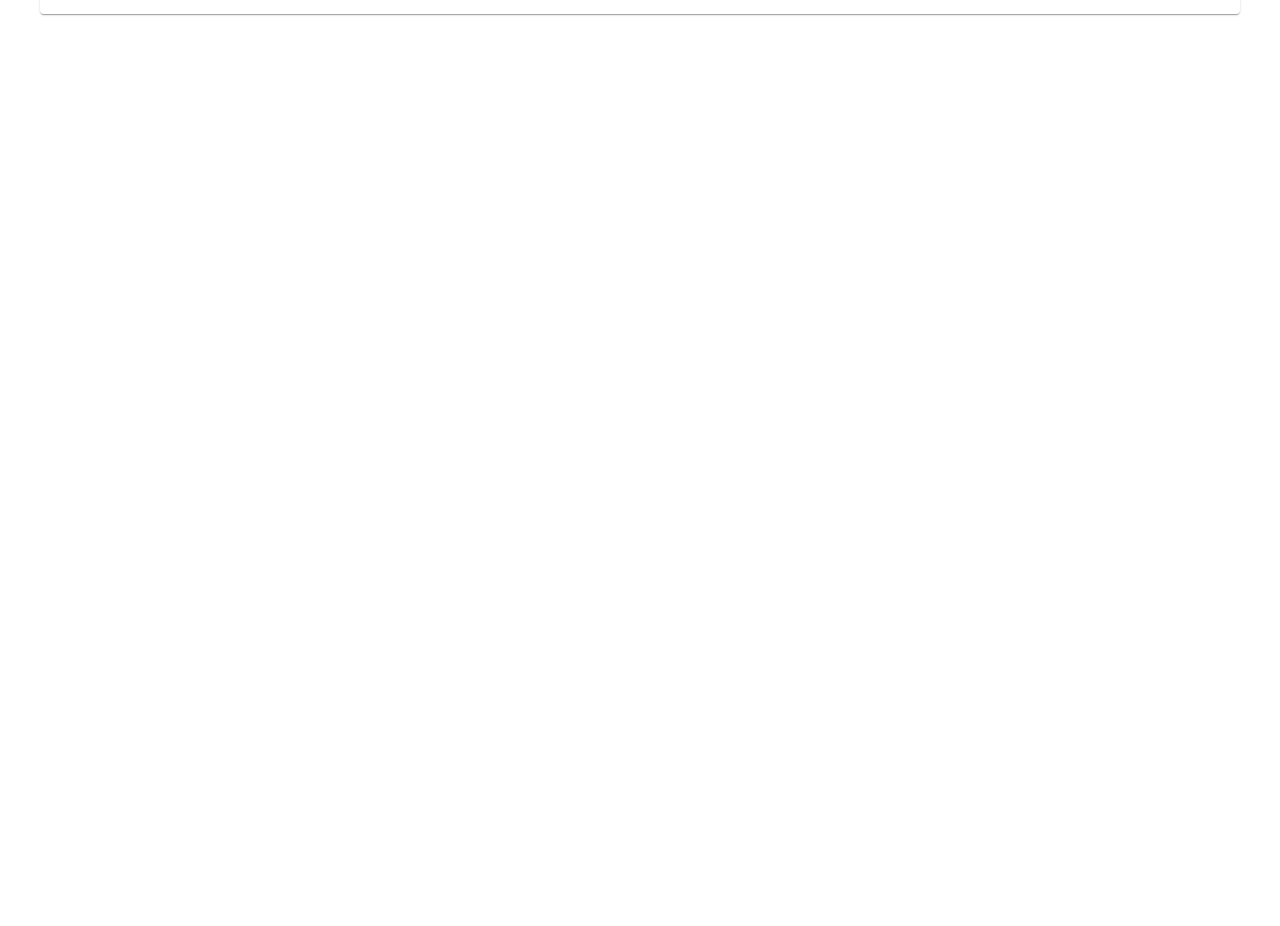
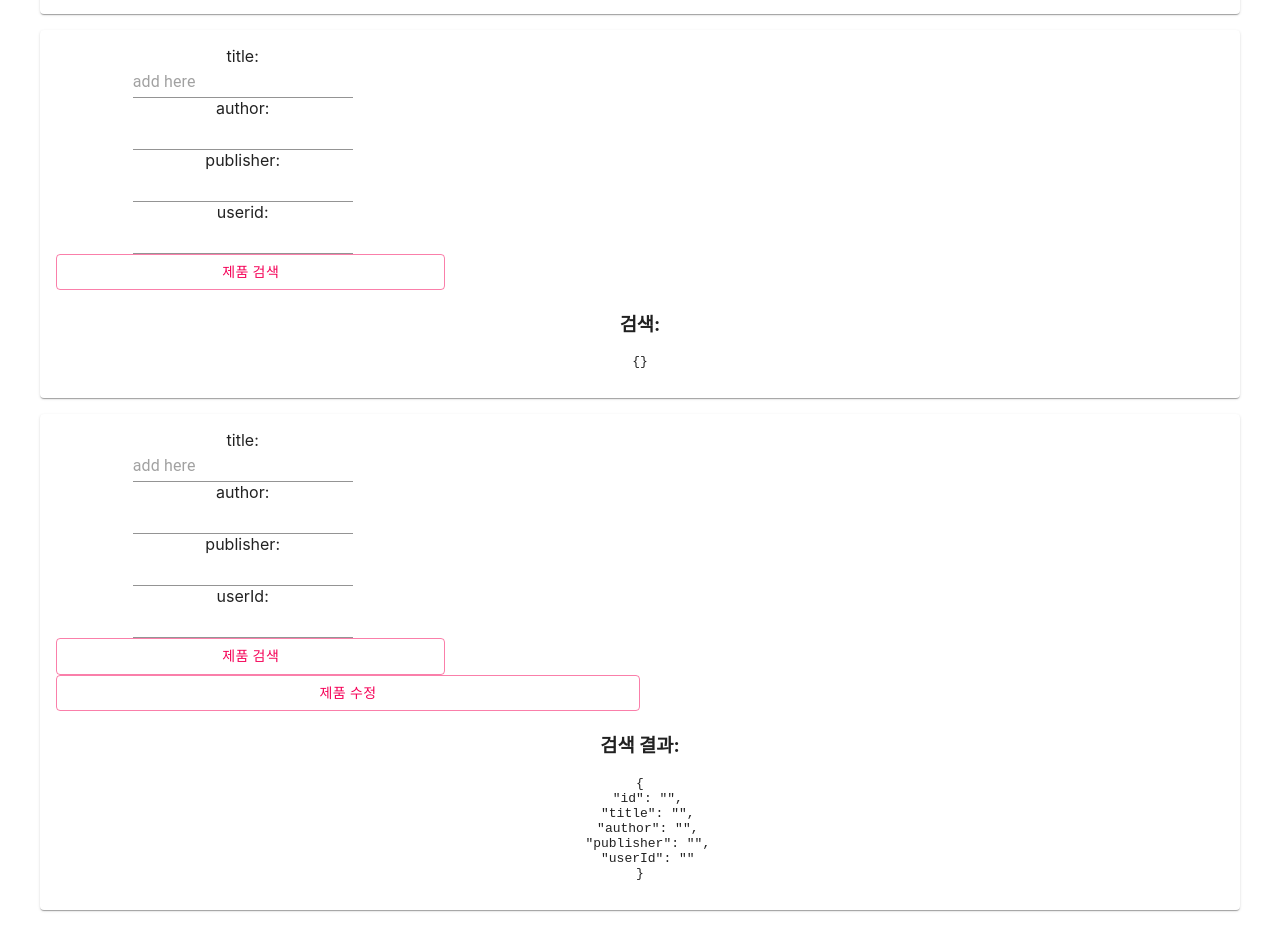
Before and after one commit to kcw9609/spring_react_study, a React (Create React App) app: page / in a window 1280 px wide. Shown: the part 792-1718 px from the top of the page. Before the commit the page ends 822 px from the top, so only its background shows below. Built offline with nearby package versions, Linux system fonts and the light colour scheme.

Commit message:
05/15 react구현 완료

```diff
--- a/src/App.js
+++ b/src/App.js
@@ -6,6 +6,8 @@ import BookAdd from './BookAdd';
 import { Paper, List, Container } from "@material-ui/core";
 import './App.css';
 import BookDelete from './BookDelete';
+import BookRetrieve from './BookRetrieve';
+import BookUpdate from './BookUpdate';
 
 class App extends React.Component {
   constructor(props) {
@@ -17,7 +19,9 @@ class App extends React.Component {
         { id: "2", title: "title3", author: "author3", publisher: "publisher3", userId: "user1"},
 
       ],
+      searchResult: {},
     };
+
   }
   add = (item) => {
     const thisItems = this.state.items;
@@ -36,6 +40,31 @@ class App extends React.Component {
       console.log("delete after items: ", this.state.items)
     });
   }
+  deleteFromTitle = (item) => {
+    const thisItems = this.state.items;
+    console.log("before delete item from title: ", this.state.items)
+    const newItems = thisItems.filter( e => e.title !== item.title);
+    this.setState({ items: newItems }, () => {
+      // 디버깅 콜백 나중에 구현
+      console.log("delete from title after items: ", this.state.items)
+    });
+  }
+
+  retrieve = (item) => {
+    const thisItems = this.state.items; // 가져와서
+    // const newItem = thisItems.filter( e => e.title === item.title ); // title이 같은 item만 담음
+    const newItem = thisItems.find(e => e.title === item.title);
+    this.setState({ searchResult: newItem }, () => {
+      console.log("retrieve item: ", newItem);
+      console.log(newItem.title + newItem.author);
+      console.log("retrieve from title(perant state): ", this.state.searchResult);
+    });
+  }
+  update = (item) => {
+    // 업데이트 하기
+
+  }
+
   render() {
     var BookItems =this.state.items.length > 0 &&(
       <Paper style={{margin: 16}}>
@@ -90,7 +119,13 @@ class App extends React.Component {
           <BookAdd add={this.add} />
         </Container>
         <Container>
-          <BookDelete />
+          <BookDelete deleteFromTitle={this.deleteFromTitle} />
+        </Container>
+        <Container>
+          <BookRetrieve retrieve={this.retrieve} searchResult={this.state.searchResult} />
+        </Container>
+        <Container>
+        <BookUpdate retrieve={this.retrieve} searchResult={this.state.searchResult} />
         </Container>
       </div>
     );
--- a/src/BookDelete.js
+++ b/src/BookDelete.js
@@ -5,10 +5,13 @@ class BookDelete extends React.Component { //1. title 입력받고 2. 검색요
   constructor(props) {
     super(props)
      this.state = { item: { title: "" }}; //사용자의 입력을 저장할 오브젝트
+     this.deleteFromTitle = props.deleteFromTitle;
   }
   onButtonClick = () => {
     // 검색
     // 삭제
+    console.log("after click: "+ this.state.item.title);
+    this.deleteFromTitle(this.state.item);
     this.setState({ item: { title: "" } }); // 추가 후 state객체 초기화
   }
 
@@ -27,7 +30,7 @@ class BookDelete extends React.Component { //1. title 입력받고 2. 검색요
             <TextField placeholder="delete here" value={this.state.item.title} onChange={this.onInputChange} />
           </Grid>
           <Grid xs={4} md={4} item>
-            <Button fullWidth color ="secondary" variant="outlined" onClick={this.onInputChange}>제품 삭제</Button>
+            <Button fullWidth color ="secondary" variant="outlined" onClick={this.onButtonClick}>제품 삭제</Button>
           </Grid>
         </Grid>
       </Paper>
--- /dev/null
+++ b/src/BookRetrieve.js
@@ -0,0 +1,91 @@
+import React from "react";
+import { TextField, Paper, Button, Grid } from "@material-ui/core";
+
+class BookRetrieve extends React.Component {
+  constructor(props) {
+    super(props);
+    this.state = {
+      item: { title: "" },
+    };
+    this.retrieve = props.retrieve;
+  }
+
+  onButtonClick = () => {
+    const { item } = this.state;
+    this.retrieve(item);
+  };
+
+  onInputChange = (e) => {
+    const { value } = e.target;
+    this.setState((prevState) => ({
+      item: { ...prevState.item, title: value },
+    }));
+  };
+
+  render() {
+    const { item } = this.state;
+    const { searchResult } = this.props;
+
+    const author = searchResult.author || ""; // author가 없을 경우 빈 문자열로 설정
+    const publisher = searchResult.publisher || ""; // publisher가 없을 경우 빈 문자열로 설정
+    const userId = searchResult.userId || ""; // userId가 없을 경우 빈 문자열로 설정
+
+    return (
+      <Paper style={{ margin: 16, padding: 16 }}>
+        <Grid>
+          <Grid xs={4} md={4} item style={{ paddingRight: 16 }}>
+            <label>title: </label>
+          </Grid>
+          <Grid xs={4} md={4} item style={{ paddingRight: 16 }}>
+            <TextField
+              id="title"
+              placeholder="add here"
+              onChange={this.onInputChange}
+              value={item.title}
+            />
+          </Grid>
+        </Grid>
+        <Grid>
+          <Grid xs={4} md={4} item style={{ paddingRight: 16 }}>
+            <label>author: </label>
+          </Grid>
+          <Grid xs={4} md={4} item style={{ paddingRight: 16 }}>
+            <TextField id="author" value={author} />
+          </Grid>
+        </Grid>
+        <Grid>
+          <Grid xs={4} md={4} item style={{ paddingRight: 16 }}>
+            <label>publisher: </label>
+          </Grid>
+          <Grid xs={4} md={4} item style={{ paddingRight: 16 }}>
+            <TextField id="publisher" value={publisher} />
+          </Grid>
+        </Grid>
+        <Grid>
+          <Grid xs={4} md={4} item style={{ paddingRight: 16 }}>
+            <label>userid: </label>
+          </Grid>
+          <Grid xs={4} md={4} item style={{ paddingRight: 16 }}>
+            <TextField id="userId" value={userId} />
+          </Grid>
+          <Grid xs={4} md={4} item>
+            <Button
+              fullWidth
+              color="secondary"
+              variant="outlined"
+              onClick={this.onButtonClick}
+            >
+              제품 검색
+            </Button>
+          </Grid>
+        </Grid>
+        <div>
+          <h3>검색:</h3>
+          <pre>{JSON.stringify(searchResult, null, 2)}</pre>
+        </div>
+      </Paper>
+    );
+  }
+}
+
+export default BookRetrieve;
--- /dev/null
+++ b/src/BookUpdate.js
@@ -0,0 +1,145 @@
+import React from "react";
+import { TextField, Paper, Button, Grid } from "@material-ui/core";
+
+class BookUpdate extends React.Component {
+  constructor(props) {
+    super(props);
+    this.state = {
+      item: { title: "" },
+      updateItem: { id: "", title: "", author: "", publisher: "", userId: "" },
+    };
+    this.retrieve = props.retrieve;
+  }
+
+  onButtonClick = () => {
+    const { item } = this.state;
+    this.retrieve(item);
+    this.copy();
+  };
+  onUpdateButtonClick = () => {
+
+    console.log("updated after click button: ", this.state.updateItem );
+  }
+
+  onInputChange = (e) => {
+    const { value } = e.target;
+    this.setState((prevState) => ({
+      item: { ...prevState.item, title: value },
+    }));
+  };
+
+  copy = () => { // 복사
+    const { searchResult } = this.props;
+    const { updateItem } = this.state;
+
+    const id = searchResult.id;
+    const title = searchResult.title || "";
+    const author = searchResult.author || ""; // author가 없을 경우 빈 문자열로 설정
+    const publisher = searchResult.publisher || ""; // publisher가 없을 경우 빈 문자열로 설정
+    const userId = searchResult.userId || ""; // userId가 없을 경우 빈 문자열로 설정
+
+    updateItem.id = id;
+    updateItem.title = title;
+    updateItem.author = author;
+    updateItem.publisher = publisher;
+    updateItem.userId = userId;
+
+    this.setState({ updateItem: updateItem });
+  };
+
+  onInputChangeTextField = (e) => {
+    const { id, value } = e.target;
+    this.setState((prevState) => ({
+      updateItem: { ...prevState.updateItem, [id]: value },
+    }));
+  };
+
+  render() {
+    const { item, updateItem } = this.state; // 객체 복사
+
+    return (
+      <Paper style={{ margin: 16, padding: 16 }}>
+        <Grid>
+          <Grid xs={4} md={4} item style={{ paddingRight: 16 }}>
+            <label>title: </label>
+          </Grid>
+          <Grid xs={4} md={4} item style={{ paddingRight: 16 }}>
+            <TextField
+              id="title"
+              placeholder="add here"
+              onChange={this.onInputChange}
+              value={item.title}
+            />
+          </Grid>
+        </Grid>
+        <Grid>
+          <Grid xs={4} md={4} item style={{ paddingRight: 16 }}>
+            <label>author: </label>
+          </Grid>
+          <Grid xs={4} md={4} item style={{ paddingRight: 16 }}>
+            <TextField
+              id="author"
+              value={updateItem.author}
+              onChange={this.onInputChangeTextField}
+            />
+          </Grid>
+        </Grid>
+
+        <Grid>
+          <Grid xs={4} md={4} item style={{ paddingRight: 16 }}>
+            <label>publisher: </label>
+          </Grid>
+          <Grid xs={4} md={4} item style={{ paddingRight: 16 }}>
+            <TextField
+              id="publisher"
+              value={updateItem.publisher}
+              onChange={this.onInputChangeTextField}
+            />
+          </Grid>
+        </Grid>
+
+        <Grid>
+          <Grid xs={4} md={4} item style={{ paddingRight: 16 }}>
+            <label>userId: </label>
+          </Grid>
+          <Grid xs={4} md={4} item style={{ paddingRight: 16 }}>
+            <TextField
+              id="userId"
+              value={updateItem.userId}
+              onChange={this.onInputChangeTextField}
+            />
+          </Grid>
+        </Grid>
+
+        <Grid>
+
+          <Grid xs={4} md={4} item>
+            <Button
+              fullWidth
+              color="secondary"
+              variant="outlined"
+              onClick={this.onButtonClick}
+            >
+              제품 검색
+            </Button>
+          </Grid>
+          <Grid item xs={6} md={6}>
+            <Button
+              fullWidth
+              color="secondary"
+              variant="outlined"
+              onClick={this.onUpdateButtonClick}
+            >
+              제품 수정
+            </Button>
+          </Grid>
+        </Grid>
+        <div><h3>검색 결과:</h3>
+          <pre>{JSON.stringify(this.state.updateItem, null, 2)}</pre>
+        </div>
+      </Paper>
+    );
+  }
+}
+
+export default BookUpdate;
```
